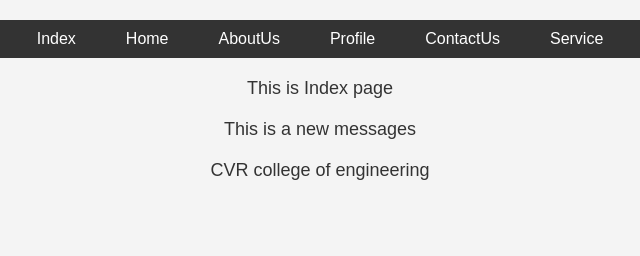
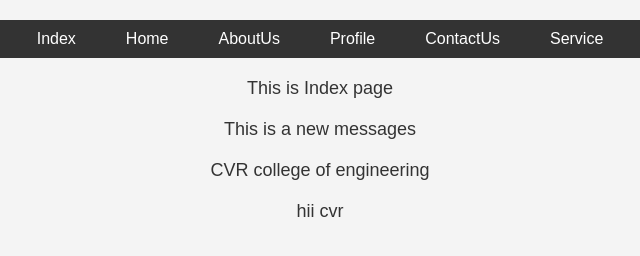
Before and after one commit to VUjwala245/gitdemo, a plain HTML site: page index.html in a window 1280 px wide. Shown: the full height of the page, 320-960 px from the left. Drawn offline with Linux system fonts and the light colour scheme; files that its build step writes are made by us from their sources.

Commit message:
index changed

```diff
--- a/index.html
+++ b/index.html
@@ -20,5 +20,6 @@
     <p>This is Index page</p>
     <p>This is a new messages</p>
     <p>CVR college of engineering</p>
+    <p>hii cvr</p>
 </body>
 </html>
```
